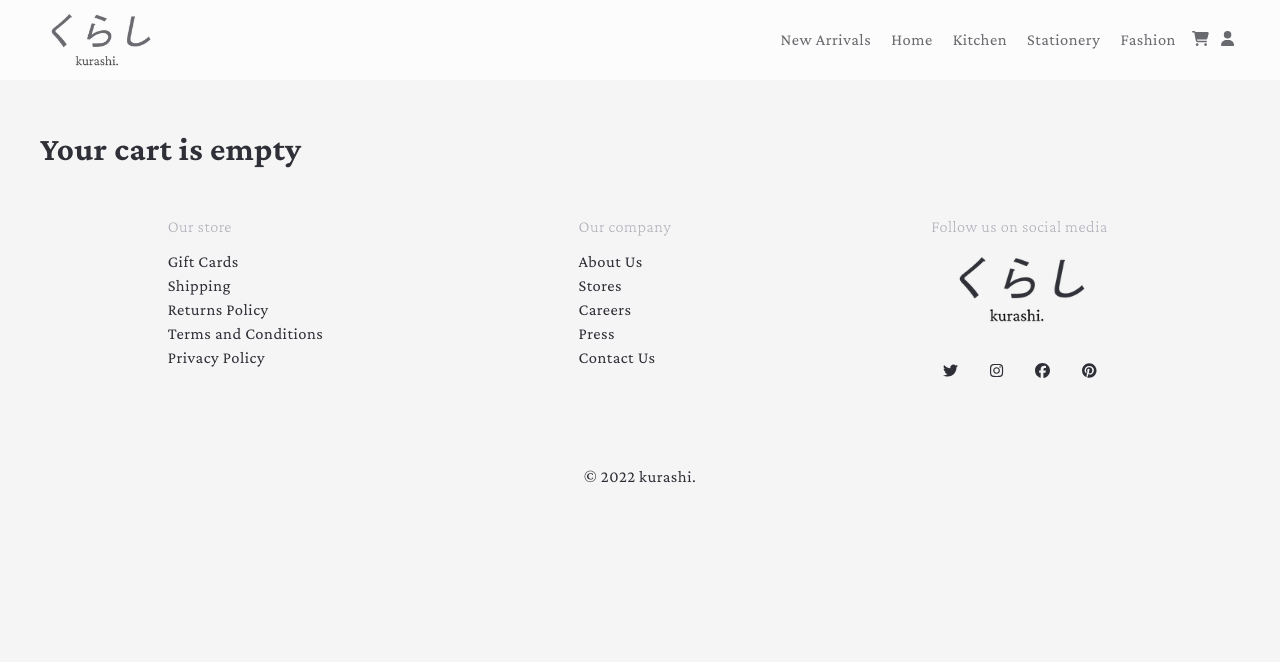
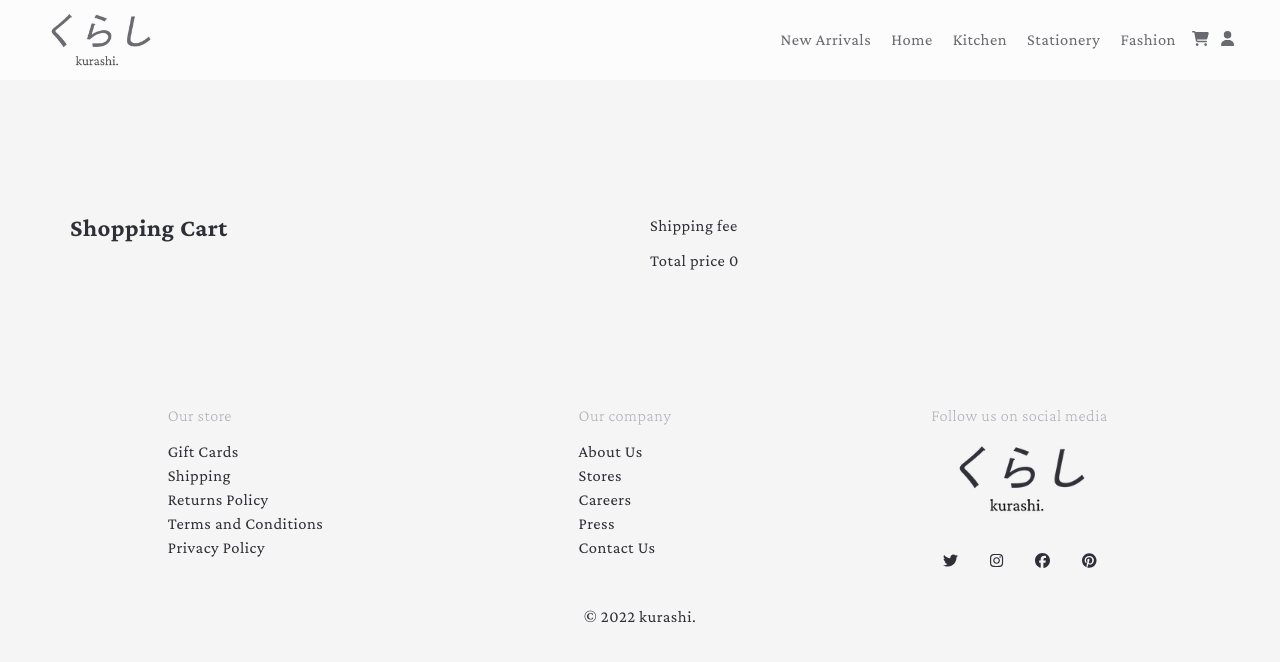
Before and after one commit to martanara/Kurashi, a React (Create React App) app in the folder client/: page /cart in a window 1280 px wide. Shown: the top 662 px of the page. Built offline with nearby package versions, Linux system fonts and the light colour scheme.

Commit message:
Add CartProduct component and update cartRedux

```diff
--- a/client/src/components/Cart/Cart.js
+++ b/client/src/components/Cart/Cart.js
@@ -1,19 +1,29 @@
 import styles from './Cart.module.scss';
 import Container from '../Container/Container';
-
 import { useSelector } from 'react-redux';
-import { getCart } from '../../redux/cartRedux';
-
+import { getCart, getCartTotal } from '../../redux/cartRedux';
+import CartProduct from '../CartProduct/CartProduct';
 
 const Cart = () => {
-
   const cart = useSelector(state => getCart(state));
-  //console.log(cart);
+  const total = useSelector(state => getCartTotal(state))
 
   return (
     <Container>
       <div className={styles.root}>
-        <h1>Your cart is empty</h1>
+        <div className={styles.cartDetailsCol}>
+          <h2>Shopping Cart</h2>
+          <div>
+            {cart.map(product => <CartProduct
+              key={product.id}
+              {...product}
+            />)}
+           </div>
+        </div>
+        <div className={styles.cartSummaryCol}>
+          <p>Shipping fee</p>
+          <p>Total price {total}</p>
+        </div>
       </div>
     </Container>
   );
--- a/client/src/components/Cart/Cart.module.scss
+++ b/client/src/components/Cart/Cart.module.scss
@@ -1,4 +1,37 @@
 @import '../../styles/settings.scss';
 
-// .root {
-// }
+.root {
+  padding: 120px 30px;
+  @include flex(row, center, center);
+  gap: 20px;
+
+  .cartDetailsCol {
+    flex: 1;
+    @include flex(column, center, left);
+
+    h2 {
+      margin-bottom: 30px;
+    }
+
+    .cartProduct {
+      @include flex(row, center, center);
+      gap: 30px;
+      margin-top: 20px;
+
+      img {
+        flex: 1;
+        object-fit: cover;
+        height: 300px;
+        max-width: 250px;
+      }
+
+      .productDetails {
+        flex: 2;
+      }
+    }
+  }
+
+  .cartSummaryCol {
+    flex: 1;
+  }
+}
--- /dev/null
+++ b/client/src/components/CartProduct/CartProduct.js
@@ -0,0 +1,35 @@
+import styles from './CartProduct.module.scss';
+import { useState } from 'react';
+import { useDispatch } from 'react-redux';
+import { updateCartAmount } from '../../redux/cartRedux';
+
+const CartProduct = ({id, name, img, price, totalPrice, amount, stock}) => {
+  const [quantity, setQuantity] = useState(amount)
+  const [itemTotalPrice, setItemTotalPrice] = useState(totalPrice);
+
+  const dispatch = useDispatch();
+
+  const handleAmountChange = (newAmount) => {
+    setQuantity(newAmount);
+    setItemTotalPrice(price * newAmount)
+    dispatch(updateCartAmount({id, amount: newAmount, totalPrice: price * newAmount}))
+  }
+
+  return (
+    <div className={styles.cartProduct}>
+      <img alt={name} src={img}/>
+      <div className={styles.productDetails}>
+        <h4>{name}</h4>
+        <p>Price per item: $ {price} USD</p>
+        <form>
+        <label htmlFor="amount-input">Quantity:</label>
+        <input type='number' id="amount-input" value={quantity} min="0" max={stock} onChange={(e) => handleAmountChange(e.target.value)} className={styles.formInputSmall}/>
+        <p>Item total: $ {itemTotalPrice} USD</p>
+        </form>
+        <p>Remove</p>
+      </div>
+    </div>
+  );
+};
+
+export default CartProduct;
--- /dev/null
+++ b/client/src/components/CartProduct/CartProduct.module.scss
@@ -0,0 +1,19 @@
+@import '../../styles/settings.scss';
+
+
+.cartProduct {
+  @include flex(row, center, center);
+  gap: 30px;
+  margin-top: 20px;
+
+  img {
+    flex: 1;
+    object-fit: cover;
+    height: 300px;
+    max-width: 250px;
+  }
+
+  .productDetails {
+    flex: 2;
+  }
+}
--- a/client/src/components/Category/Category.module.scss
+++ b/client/src/components/Category/Category.module.scss
@@ -1,7 +1,7 @@
 @import '../../styles/settings.scss';
 
 .root {
-  margin: 50px 30px;
+  padding: 120px 30px;
 
   .categoryCover {
     margin: 30px 0;
@@ -11,7 +11,7 @@
   }
 
   .productContainer {
-    @include flex(row, space-between, center);
+    @include flex(row, space-evenly, center);
     flex-wrap: wrap;
     gap: 10px;
 
--- a/client/src/components/Container/Container.module.scss
+++ b/client/src/components/Container/Container.module.scss
@@ -2,5 +2,5 @@
 
 .root {
   max-width: 1200px;
-  margin: 50px auto;
+  margin: 0 auto;
 }
--- a/client/src/components/Item/Item.module.scss
+++ b/client/src/components/Item/Item.module.scss
@@ -2,7 +2,7 @@
 
 .root {
   @include flex(row, center, center);
-  margin: 30px;
+  padding: 120px 30px;
   gap: 30px;
 
   .imgContainer {
--- a/client/src/components/Navbar/Navbar.js
+++ b/client/src/components/Navbar/Navbar.js
@@ -2,7 +2,7 @@ import styles from './Navbar.module.scss';
 import Container from '../Container/Container';
 import { FontAwesomeIcon } from '@fortawesome/react-fontawesome'
 import { faUser, faCartShopping } from '@fortawesome/free-solid-svg-icons'
-import { NavLink } from 'react-router-dom';
+import { NavLink, Link } from 'react-router-dom';
 
 const Navbar = () => {
 
@@ -15,14 +15,14 @@ const Navbar = () => {
         </div>
         <div className={styles.navLinks}>
           <ul>
-            <li><NavLink to='/category/NewArrivals'>New Arrivals</NavLink></li>
+            <li><NavLink to='/category/NewArrivals' >New Arrivals</NavLink></li>
             <li><NavLink to='/category/Home'>Home</NavLink></li>
             <li><NavLink to='/category/Kitchen'>Kitchen</NavLink></li>
             <li><NavLink to='/category/Stationery'>Stationery</NavLink></li>
             <li><NavLink to='category/Fashion'>Fashion</NavLink></li>
           </ul>
           <div className={styles.userButtons}>
-            <button className={styles.button}><FontAwesomeIcon icon={faCartShopping} /></button>
+            <Link to='/cart'><button className={styles.button}><FontAwesomeIcon icon={faCartShopping} /></button></Link>
             <button className={styles.button}><FontAwesomeIcon icon={faUser} /></button>
          </div>
         </div>
--- a/client/src/redux/cartRedux.js
+++ b/client/src/redux/cartRedux.js
@@ -1,5 +1,9 @@
 /* selectors */
 export const getCart = ({cart}) => cart;
+export const getCartTotal = ({cart}) => cart.reduce((acc, curr) => {
+  acc += curr.totalPrice;
+  return acc;
+}, 0);
 
 /* action name creator */
 const reducerName = 'cart';
@@ -7,9 +11,11 @@ const createActionName = name => `app/${reducerName}/${name}`;
 
 /* action types */
 const ADD_TO_CART = createActionName('ADD_TO_CART');
+const UPDATE_CART_AMOUNT = createActionName('UPDATE_CART_AMOUNT');
 
 /* action creators */
 export const addToCart = payload => ({ type: ADD_TO_CART, payload });
+export const updateCartAmount = payload => ({ type: UPDATE_CART_AMOUNT, payload });
 
 /* thunk creators */
 
@@ -17,13 +23,16 @@ export const addToCart = payload => ({ type: ADD_TO_CART, payload });
 export const reducer = (statePart = [], action = {}) => {
   switch (action.type) {
     case ADD_TO_CART:
-      const existingProduct = statePart.find(product => product.id === action.payload.id && product.selectedVariant === action.payload.selectedVariant);
+      const existingProduct = statePart.find(product => product.id === action.payload.id);
       if(existingProduct) {
         existingProduct.amount = existingProduct.amount + action.payload.amount;
         return statePart;
       } else {
         return [...statePart, { ...action.payload}];
       }
+    case UPDATE_CART_AMOUNT:
+      console.log(action.payload)
+      return statePart.map(product => product.id === action.payload.id ? {...product, amount: action.payload.amount, totalPrice: action.payload.totalPrice} : product);
     default:
       return statePart;
   }
```
Also changed, not shown: 1 other file (tests, documents, lock files or other folders).
